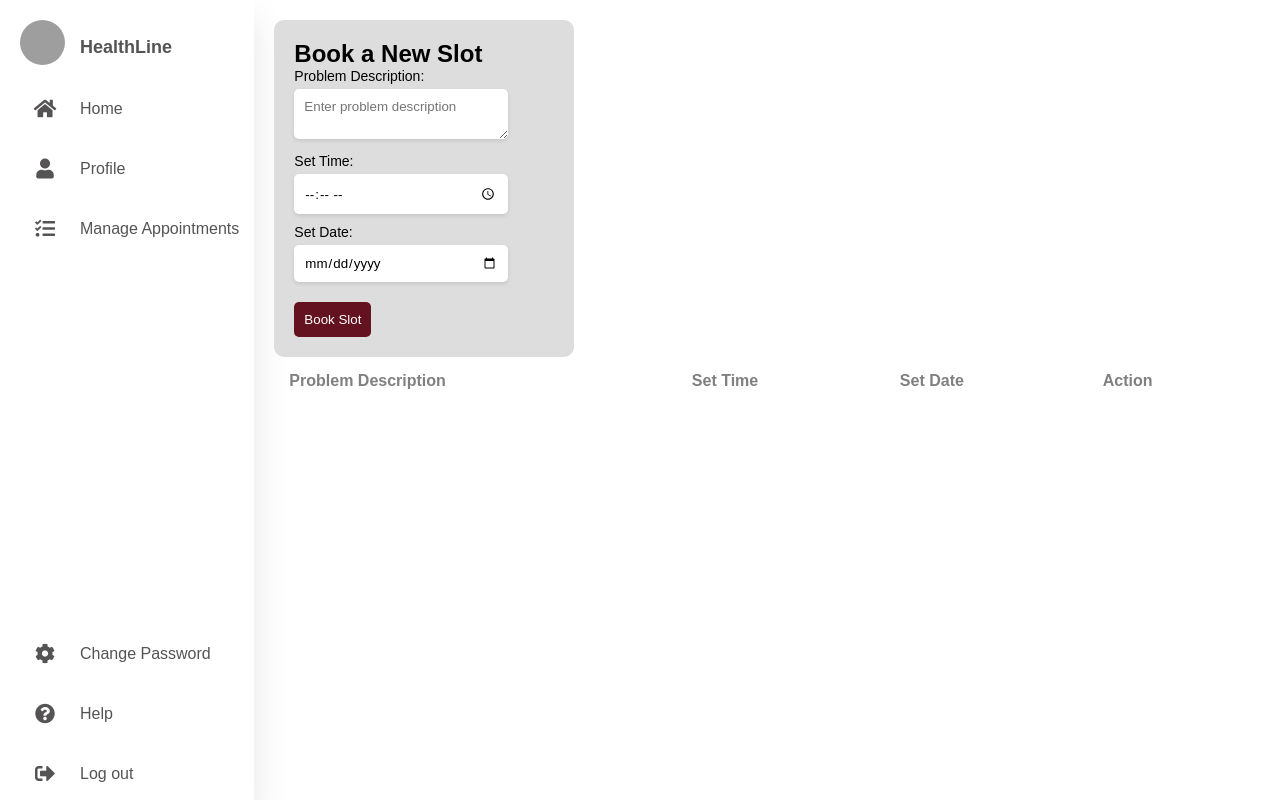
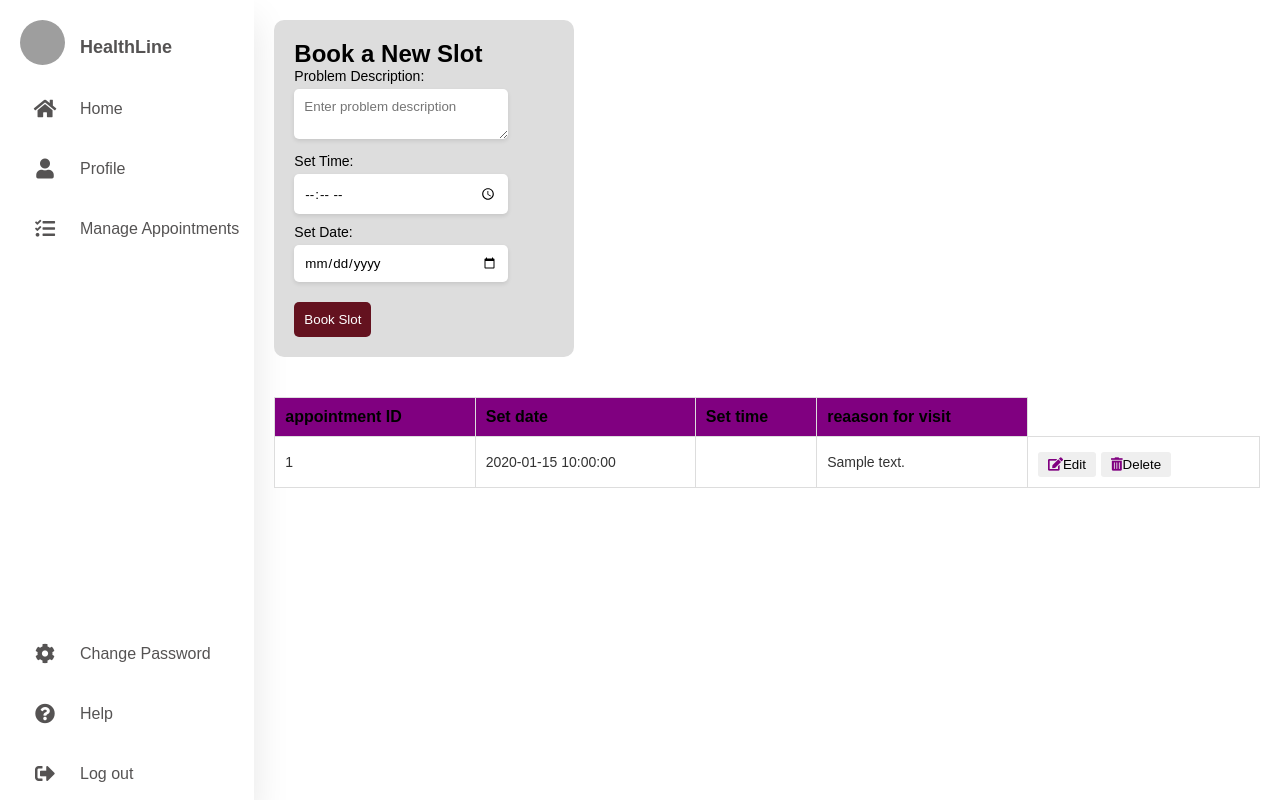
Before and after one commit to kwadjoWusu/Web-Tech-Group-3-B, a PHP site: page /g_view/manageAppointments.php in a window 1280 px wide. Run offline with PHP 8.4, Linux system fonts and the light colour scheme; tables that the repository leaves empty hold one stand-in row (values such as "Sample post"); data that the repository does not hold is empty; grey boxes are pictures that could not be loaded.

Commit message:
Update manageAppointments.php

```diff
--- a/g_view/manageAppointments.php
+++ b/g_view/manageAppointments.php
@@ -75,12 +75,7 @@
 
     <table id="appointmentTable">
       <thead>
-        <tr>
-          <th>Problem Description</th>
-          <th>Set Time</th>
-          <th>Set Date</th>
-          <th>Action</th>
-        </tr>
+        <?php include '../function/appointment_fxn.php';?>
       </thead>
       <tbody id="appointmentContainer"></tbody>
     </table>
```
